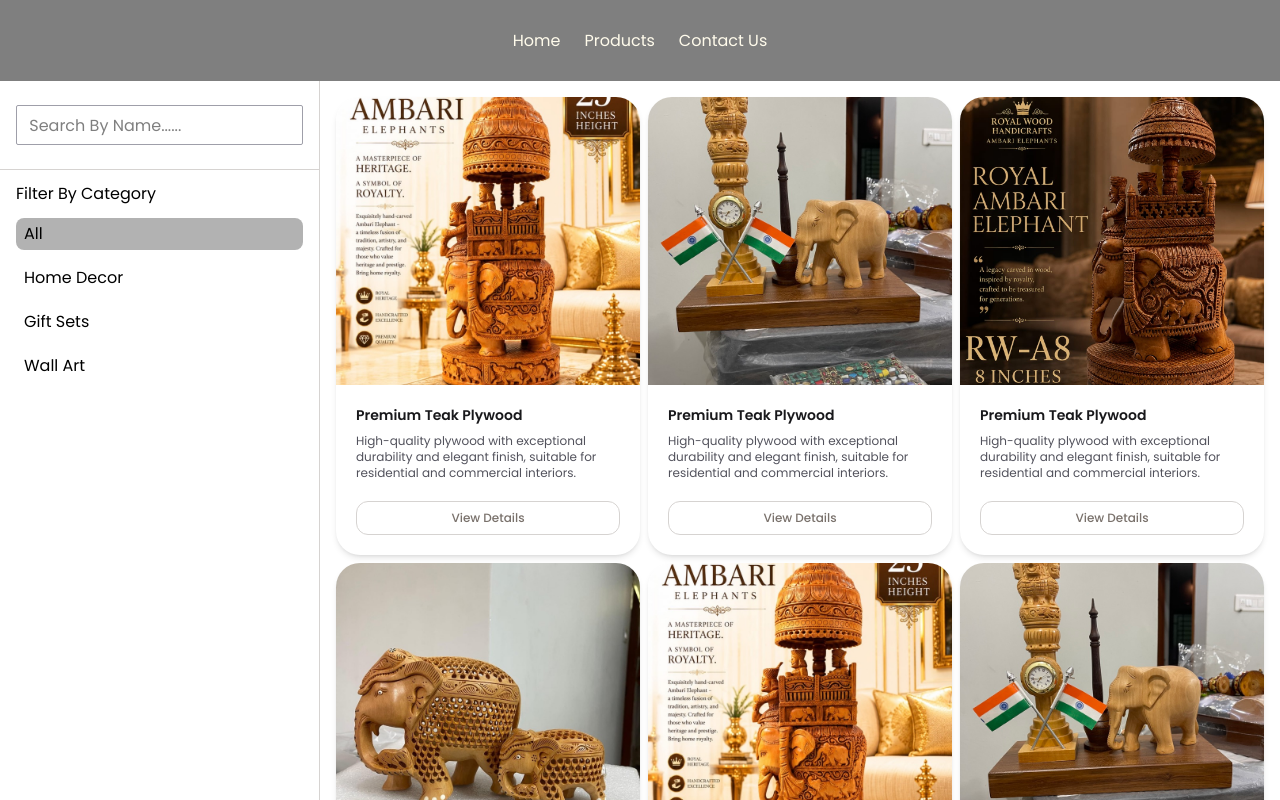
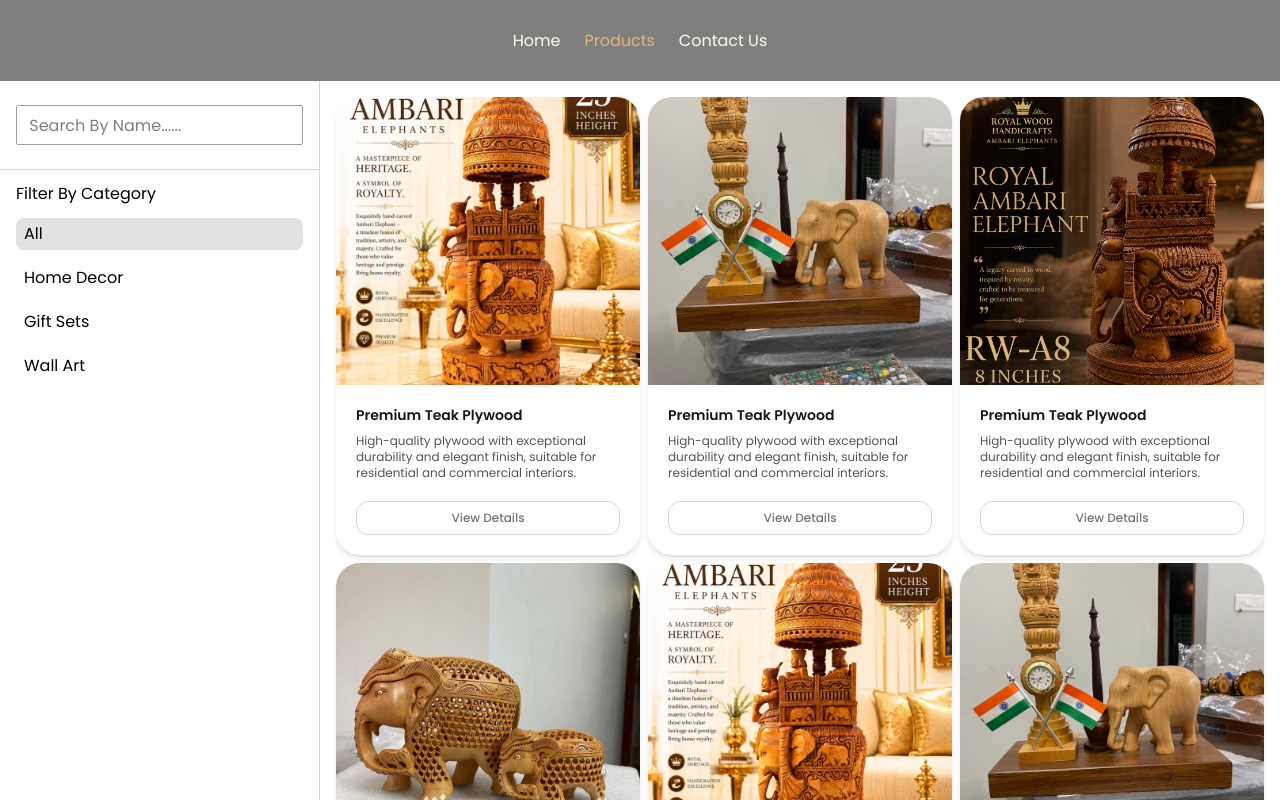
Before and after one commit to syedre/supabase, a React (Vite) app: page /products in a window 1280 px wide. Built offline with nearby package versions, Linux system fonts and the light colour scheme; no server answers.

Commit message:
removed transition effects

```diff
--- a/src/components/productCard.jsx
+++ b/src/components/productCard.jsx
@@ -12,12 +12,12 @@
     4: prod_4,
   };
   return (
-    <div className="group overflow-hidden rounded-3xl bg-white shadow-md transition-all duration-300 hover:-translate-y-2 hover:shadow-2xl">
+    <div className="group overflow-hidden rounded-3xl bg-white shadow-md transition-all duration-300 hover:shadow-2xl">
       <div className="overflow-hidden">
         <img
           src={obj[i]}
           alt={`prod_${i}`}
-          className="h-72 w-full  object-cover transition-transform duration-500 group-hover:scale-105 "
+          className="h-72 w-full  object-cover transition-transform duration-500 "
         />
       </div>
       <div className="p-5">
--- a/src/pages/landingPage.jsx
+++ b/src/pages/landingPage.jsx
@@ -45,6 +45,7 @@
   const navigate = useNavigate();
   const data = useLocation();
   const isLanding = data?.pathname === "/landing";
+  const isProducts = data?.pathname === "/products";
   return (
     <div
       className="  "
@@ -63,12 +64,15 @@
       >
         <ul className="flex gap-6 cursor-pointer py-2 px-6 w-full justify-between">
           <li
-            className=" hover:underline transition-all duration-150 "
+            className={`${isLanding === true ? "text-light-wood" : ""}`}
             onClick={() => navigate("/landing")}
           >
             Home
           </li>
-          <li className="hover:underline" onClick={() => navigate("/products")}>
+          <li
+            className={`${isProducts === true ? "text-light-wood" : ""}`}
+            onClick={() => navigate("/products")}
+          >
             Products
           </li>
           <li className="hover:underline">Contact Us</li>
--- a/src/pages/productCategoryPage.jsx
+++ b/src/pages/productCategoryPage.jsx
@@ -26,7 +26,7 @@
                   return (
                     <button
                       key={index}
-                      className={`${active === i ? "backdrop-blur-xl bg-black/30" : ""} px-2 py-1
+                      className={`${active === i ? "backdrop-blur-xl bg-stone-400/30" : ""} px-2 py-1
                       rounded-lg
                      text-left   transition-all duration-300 ease-in-out `}
                       onClick={() => setActive(i)}
```
